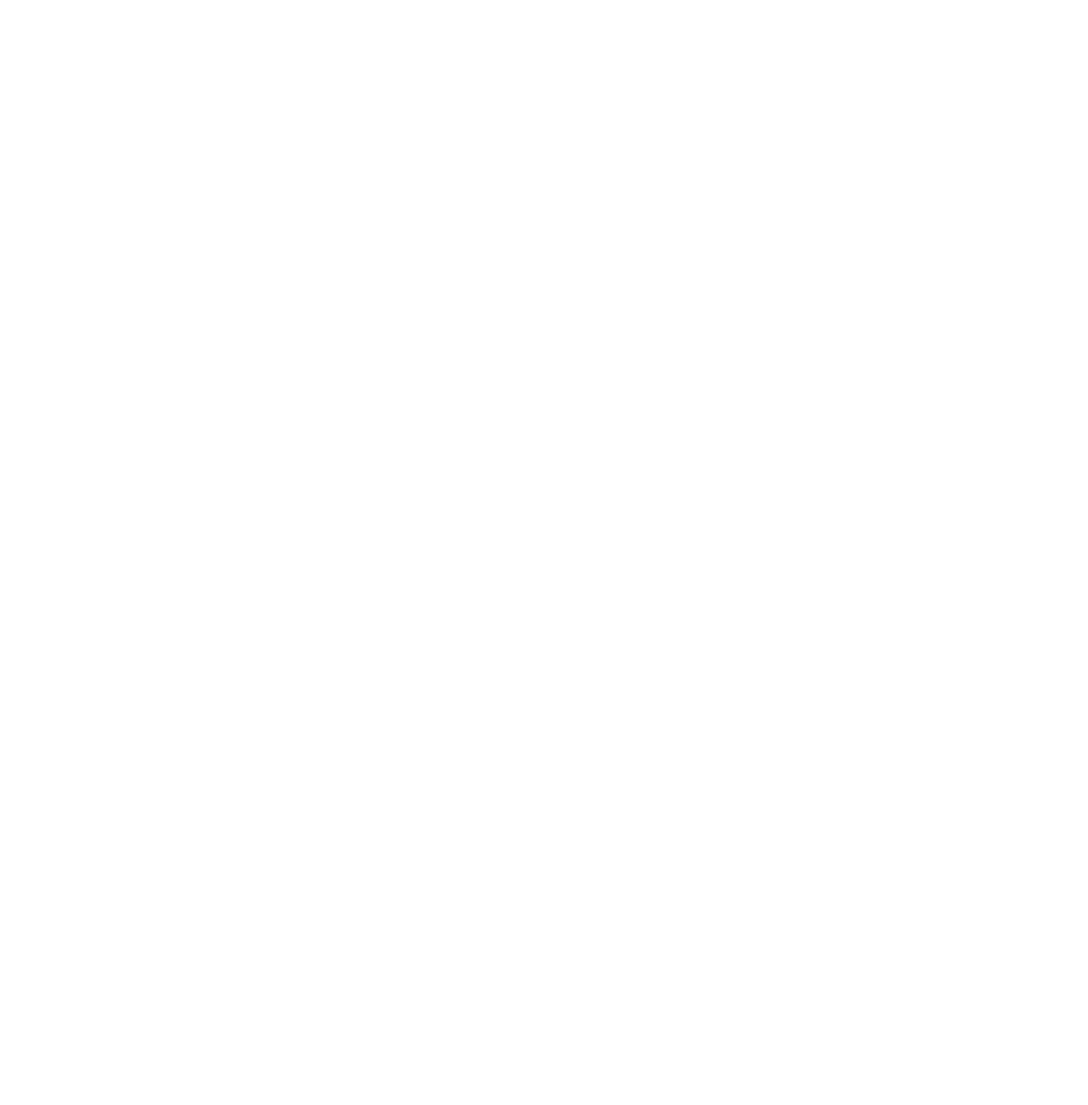
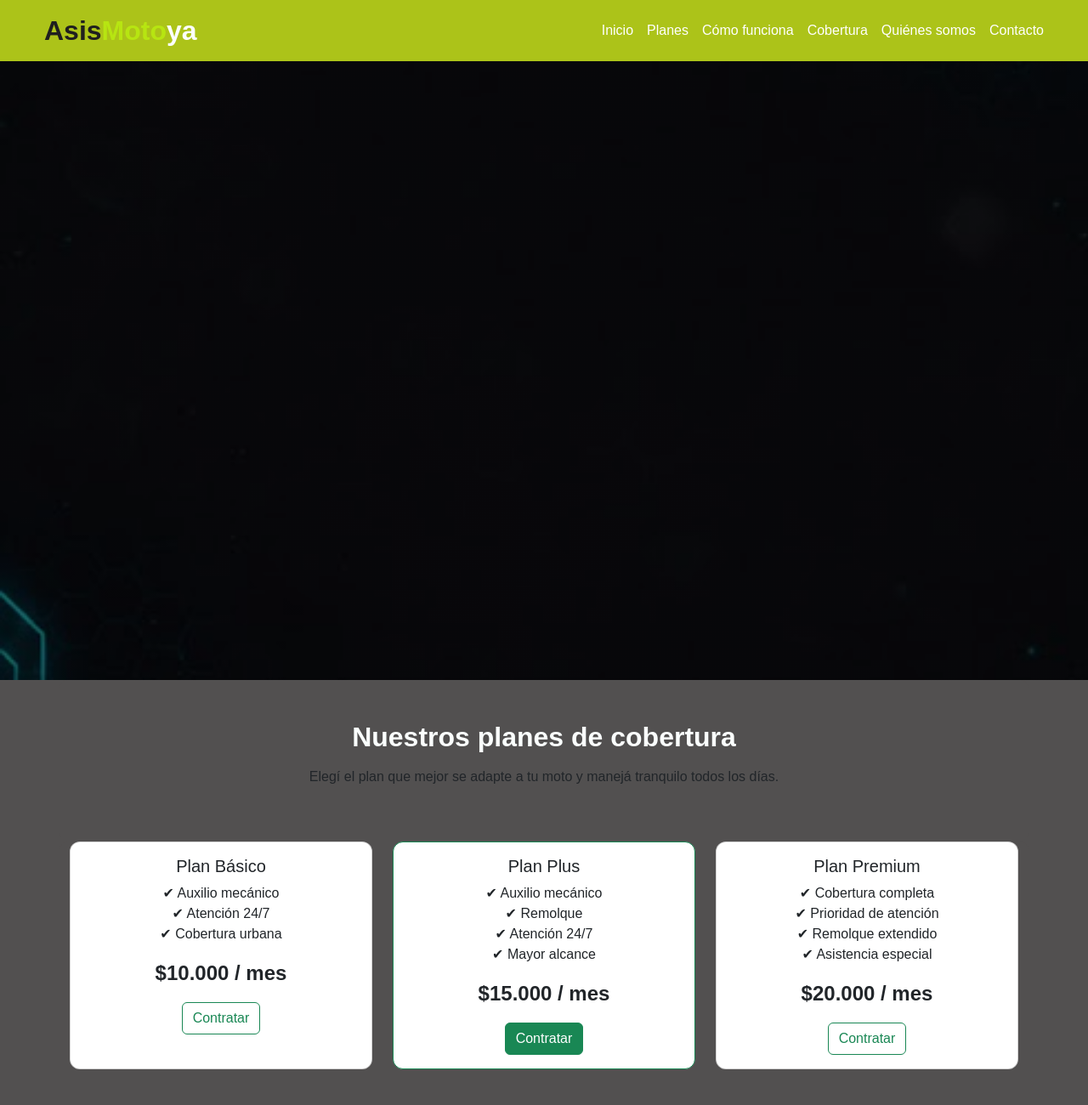
Before and after one commit to gonzalo-dev-ar/asisMotoYa, a plain HTML site: page page/planes.html in a window 1280 px wide. Shown: the top 1300 px of the page at 85% size. Before the commit the page ends 800 px from the top, so only its background shows below. Drawn offline with nearby package versions, Linux system fonts and the light colour scheme.

Commit message:
index-footer-html-planes

```diff
--- a/page/planes.html
+++ b/page/planes.html
@@ -0,0 +1,153 @@
+<!DOCTYPE html>
+<html lang="es">
+
+<head>
+  <meta charset="UTF-8">
+  <meta name="viewport" content="width=device-width, initial-scale=1.0">
+  <title>Planes | AsisMoto ya</title>
+
+  <!-- BOOTSTRAP -->
+  <link href="https://cdn.jsdelivr.net/npm/bootstrap@5.3.8/dist/css/bootstrap.min.css" rel="stylesheet">
+
+  <!-- CSS EXTERNO -->
+  <link rel="stylesheet" href="../css/style.css">
+</head>
+
+<body>
+
+  <!-- ================= HEADER / NAVBAR ================= -->
+  <header class="header">
+    <nav class="navbar navbar-expand-lg navbar-dark">
+      <div class="container-fluid">
+
+        <h1 class="brand-title">
+          <span class="asis">Asis</span><span class="moto">Moto</span> <span class="ya">ya</span>
+        </h1>
+
+        <button class="navbar-toggler" type="button" data-bs-toggle="collapse"
+          data-bs-target="#navbarSupportedContent">
+          <span class="navbar-toggler-icon"></span>
+        </button>
+
+        <div class="collapse navbar-collapse" id="navbarSupportedContent">
+          <ul class="navbar-nav ms-auto mb-2 mb-lg-0">
+            <li class="nav-item">
+              <a class="nav-link" href="../index.html">Inicio</a>
+            </li>
+            <li class="nav-item">
+              <a class="nav-link active" href="./planes.html">Planes</a>
+            </li>
+            <li class="nav-item">
+              <a class="nav-link" href="./como-funciona.html">Cómo funciona</a>
+            </li>
+            <li class="nav-item">
+              <a class="nav-link" href="./cobertura.html">Cobertura</a>
+            </li>
+            <li class="nav-item">
+              <a class="nav-link" href="./quienes-somos.html">Quiénes somos</a>
+            </li>
+            <li class="nav-item">
+              <a class="nav-link" href="./contacto.html">Contacto</a>
+            </li>
+          </ul>
+        </div>
+
+      </div>
+    </nav>
+  </header>
+
+  <!-- ================= MAIN ================= -->
+  <main>
+
+    <!-- TÍTULO -->
+    <section class="container text-center py-5">
+      <h2 class="mb-3">Nuestros planes de cobertura</h2>
+      <p>
+        Elegí el plan que mejor se adapte a tu moto y manejá tranquilo todos los días.
+      </p>
+    </section>
+
+    <!-- PLANES -->
+    <section class="container pb-5">
+      <div class="row">
+
+        <!-- PLAN BÁSICO -->
+        <div class="col-12 col-md-4 mb-4">
+          <div class="card h-100 text-center">
+            <div class="card-body">
+              <h5 class="card-title">Plan Básico</h5>
+              <p class="card-text">
+                ✔ Auxilio mecánico<br>
+                ✔ Atención 24/7<br>
+                ✔ Cobertura urbana
+              </p>
+              <p class="fs-4 fw-bold">$10.000 / mes</p>
+              <a href="https://wa.me/549XXXXXXXXXX" class="btn btn-outline-success">
+                Contratar
+              </a>
+            </div>
+          </div>
+        </div>
+
+        <!-- PLAN PLUS -->
+        <div class="col-12 col-md-4 mb-4">
+          <div class="card h-100 text-center border-success">
+            <div class="card-body">
+              <h5 class="card-title">Plan Plus</h5>
+              <p class="card-text">
+                ✔ Auxilio mecánico<br>
+                ✔ Remolque<br>
+                ✔ Atención 24/7<br>
+                ✔ Mayor alcance
+              </p>
+              <p class="fs-4 fw-bold">$15.000 / mes</p>
+              <a href="https://wa.me/549XXXXXXXXXX" class="btn btn-success">
+                Contratar
+              </a>
+            </div>
+          </div>
+        </div>
+
+        <!-- PLAN PREMIUM -->
+        <div class="col-12 col-md-4 mb-4">
+          <div class="card h-100 text-center">
+            <div class="card-body">
+              <h5 class="card-title">Plan Premium</h5>
+              <p class="card-text">
+                ✔ Cobertura completa<br>
+                ✔ Prioridad de atención<br>
+                ✔ Remolque extendido<br>
+                ✔ Asistencia especial
+              </p>
+              <p class="fs-4 fw-bold">$20.000 / mes</p>
+              <a href="https://wa.me/549XXXXXXXXXX" class="btn btn-outline-success">
+                Contratar
+              </a>
+            </div>
+          </div>
+        </div>
+
+      </div>
+    </section>
+
+  </main>
+
+  <!-- ================= FOOTER ================= -->
+  <footer class="bg-dark text-light py-4">
+    <div class="container text-center">
+
+      <p class="mb-2">© 2025 AsisMoto ya</p>
+      <p class="mb-2">Asistencia y cobertura para motos – Atención 24/7</p>
+
+      <a href="https://wa.me/549XXXXXXXXXX" class="btn btn-success btn-sm">
+        Contactar por WhatsApp
+      </a>
+
+    </div>
+  </footer>
+
+  <!-- BOOTSTRAP JS -->
+  <script src="https://cdn.jsdelivr.net/npm/bootstrap@5.3.8/dist/js/bootstrap.bundle.min.js"></script>
+
+</body>
+</html>
```
Also changed, not shown: index.html (+26 -6 lines).
